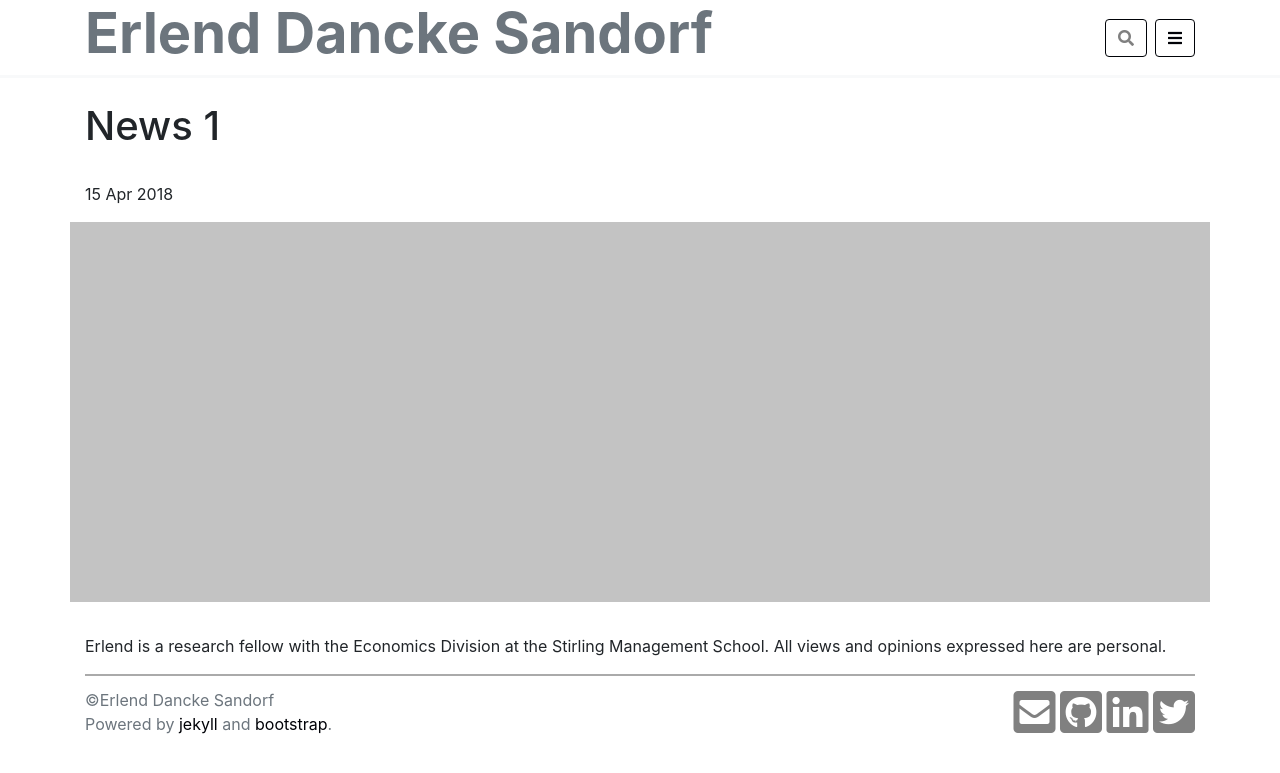
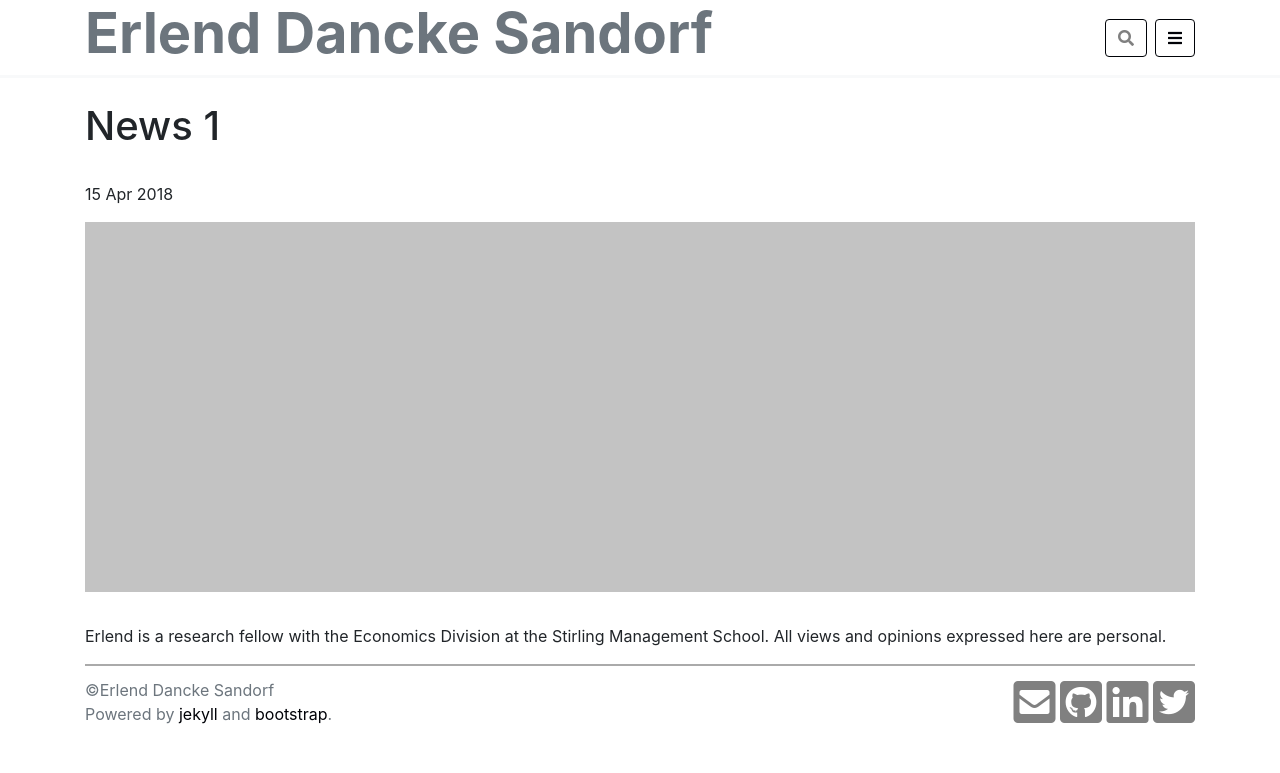
Before and after one commit to edsandorf/old-edsandorf-website, a Jekyll site: the page built from _news/2018-04-15-news-is-online.md, in a window 1280 px wide. Shown: the top 773 px of the page. Built offline with Jekyll 4.4.1, drawn with Linux system fonts in a browser that asks for light colours.

Commit message:
Updated margins and image calc

```diff
--- a/_layouts/project.html
+++ b/_layouts/project.html
@@ -79,7 +79,7 @@
         </table>
       </div>
 
-      <p>
+      <p class = "text-justify">
         {{ content }}
       </p>
 
--- a/_layouts/pubs-post-news.html
+++ b/_layouts/pubs-post-news.html
@@ -20,7 +20,7 @@
       <img class = "img-fluid img-max-400 d-block mx-auto mb-3" src = "{{ site.baseurl }}/assets/img/{{ page.image }}">
     </div>
 
-      <p>
+      <p class = "text-justify">
         {{ content }}
       </p>
 
--- a/_sass/main.scss
+++ b/_sass/main.scss
@@ -17,6 +17,9 @@
 /* INFORMATION TABLE */
 .project-info {
   float: right;
+  margin-top: 20px;
+  margin-bottom: 20px;
+  margin-left: 20px;
   border: 1px solid var(--color-link-hover);
   padding: 5px;
 }
@@ -64,7 +67,7 @@
 /* IMAGE SIZES POSTS */
 .img-max-400 {
   max-height: 400px;
-  width: 100%;
+  width: calc(100% - 30px);
 }
 
 /*  SEARCH */
```
